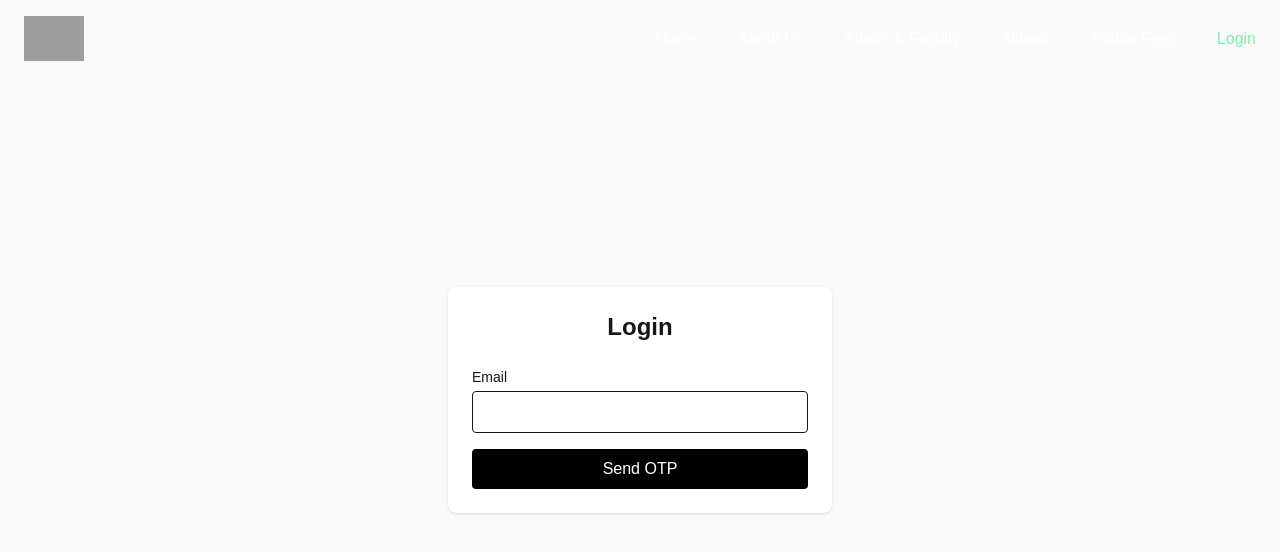
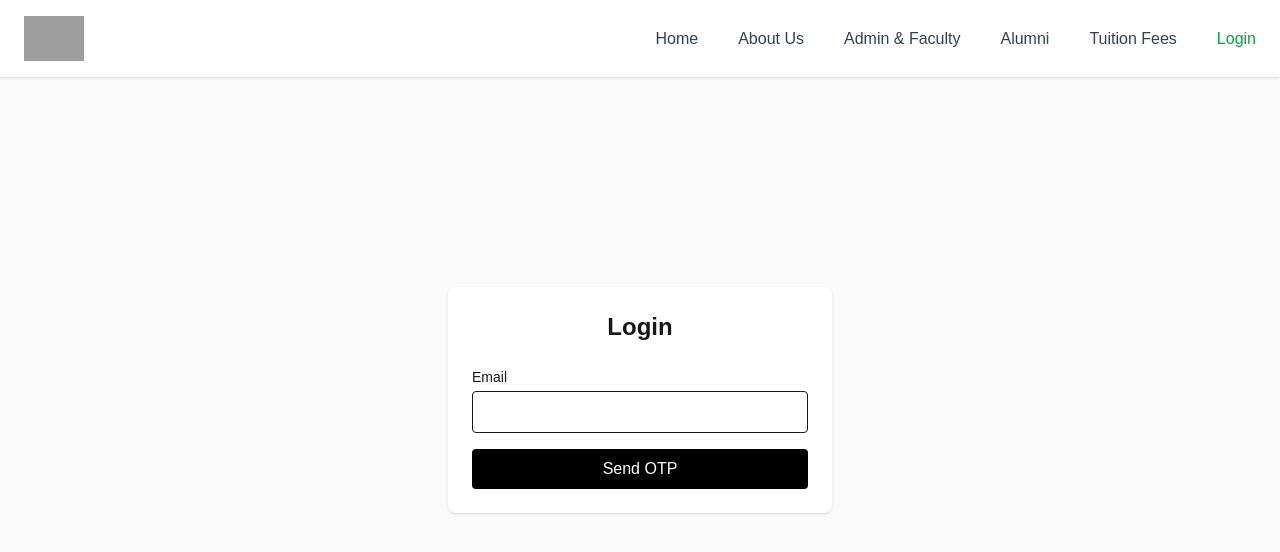
Before and after one commit to ezzzep/QHS---Website, a Next.js app: page /login in a window 1280 px wide. Shown: the top 552 px of the page. Built offline with nearby package versions, Linux system fonts and the light colour scheme; no server answers; grey boxes are pictures that could not be loaded.

Commit message:
fixed navbar

```diff
--- a/src/app/components/navbar.tsx
+++ b/src/app/components/navbar.tsx
@@ -3,6 +3,7 @@
 import { useEffect, useRef, useState } from "react";
 import Link from "next/link";
 import Image from "next/image";
+import { usePathname } from "next/navigation";
 import { supabase } from "@/lib/db";
 import type { User } from "@supabase/supabase-js";
 
@@ -12,14 +13,28 @@ export default function Navbar() {
   const [open, setOpen] = useState(false);
   const dropdownRef = useRef<HTMLDivElement>(null);
 
-  // Scroll effect
+  const pathname = usePathname();
+  const isHome = pathname === "/";
+
+  /* ======================
+     Scroll effect (HOME ONLY)
+  ====================== */
   useEffect(() => {
-    const onScroll = () => setScrolled(window.scrollY > 60);
+    if (!isHome) return;
+
+    const onScroll = () => {
+      setScrolled(window.scrollY > 60);
+    };
+
     window.addEventListener("scroll", onScroll);
+    onScroll(); // initial check
+
     return () => window.removeEventListener("scroll", onScroll);
-  }, []);
+  }, [isHome]);
 
-  // Auth state
+  /* ======================
+     Auth state
+  ====================== */
   useEffect(() => {
     supabase.auth.getUser().then(({ data }) => {
       setUser(data.user);
@@ -35,7 +50,9 @@ export default function Navbar() {
     return () => subscription.unsubscribe();
   }, []);
 
-  // Close dropdown on outside click
+  /* ======================
+     Close dropdown on outside click
+  ====================== */
   useEffect(() => {
     const handler = (e: MouseEvent) => {
       if (!dropdownRef.current?.contains(e.target as Node)) {
@@ -51,10 +68,12 @@ export default function Navbar() {
     await supabase.auth.signOut();
   };
 
+  const isSolid = !isHome || scrolled;
+
   return (
     <nav
       className={`fixed top-0 z-50 w-full transition-all duration-300 ${
-        scrolled ? "bg-white/90 shadow-sm backdrop-blur" : "bg-transparent"
+        isSolid ? "bg-white/90 shadow-sm backdrop-blur" : "bg-transparent"
       }`}
     >
       <div className="mx-auto flex max-w-7xl items-center justify-between px-6 py-4">
@@ -72,7 +91,7 @@ export default function Navbar() {
         {/* Navigation */}
         <div
           className={`flex items-center gap-10 text-sm md:text-base font-medium ${
-            scrolled ? "text-slate-700" : "text-white"
+            isSolid ? "text-slate-700" : "text-white"
           }`}
         >
           <Link href="/" className="hover:text-green-600">
@@ -97,7 +116,7 @@ export default function Navbar() {
               <button
                 onClick={() => setOpen(!open)}
                 className={`truncate max-w-[180px] ${
-                  scrolled
+                  isSolid
                     ? "text-green-600 hover:text-green-700"
                     : "text-green-300 hover:text-green-200"
                 }`}
@@ -129,7 +148,7 @@ export default function Navbar() {
             <Link
               href="/login"
               className={`${
-                scrolled
+                isSolid
                   ? "text-green-600 hover:text-green-700"
                   : "text-green-300 hover:text-green-200"
               }`}
```
